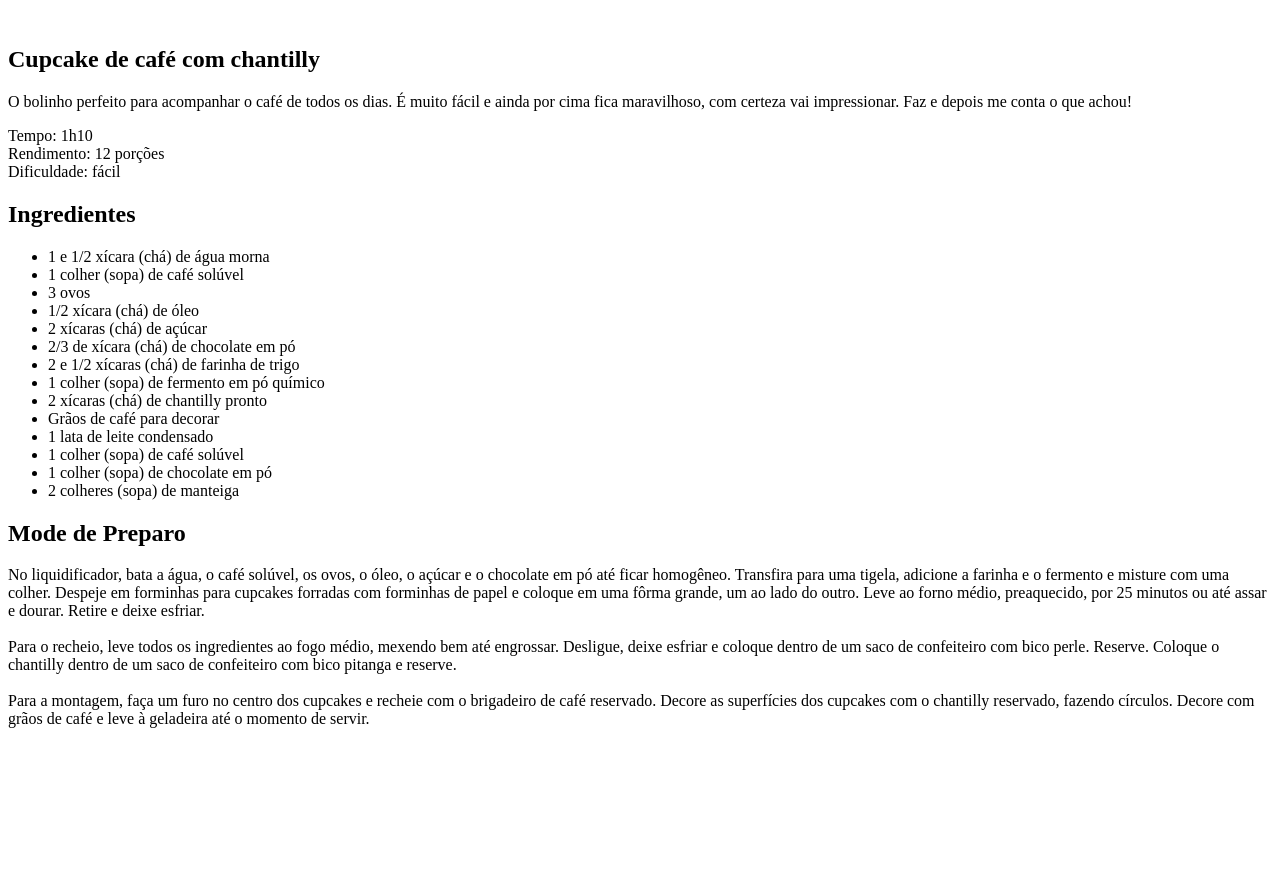
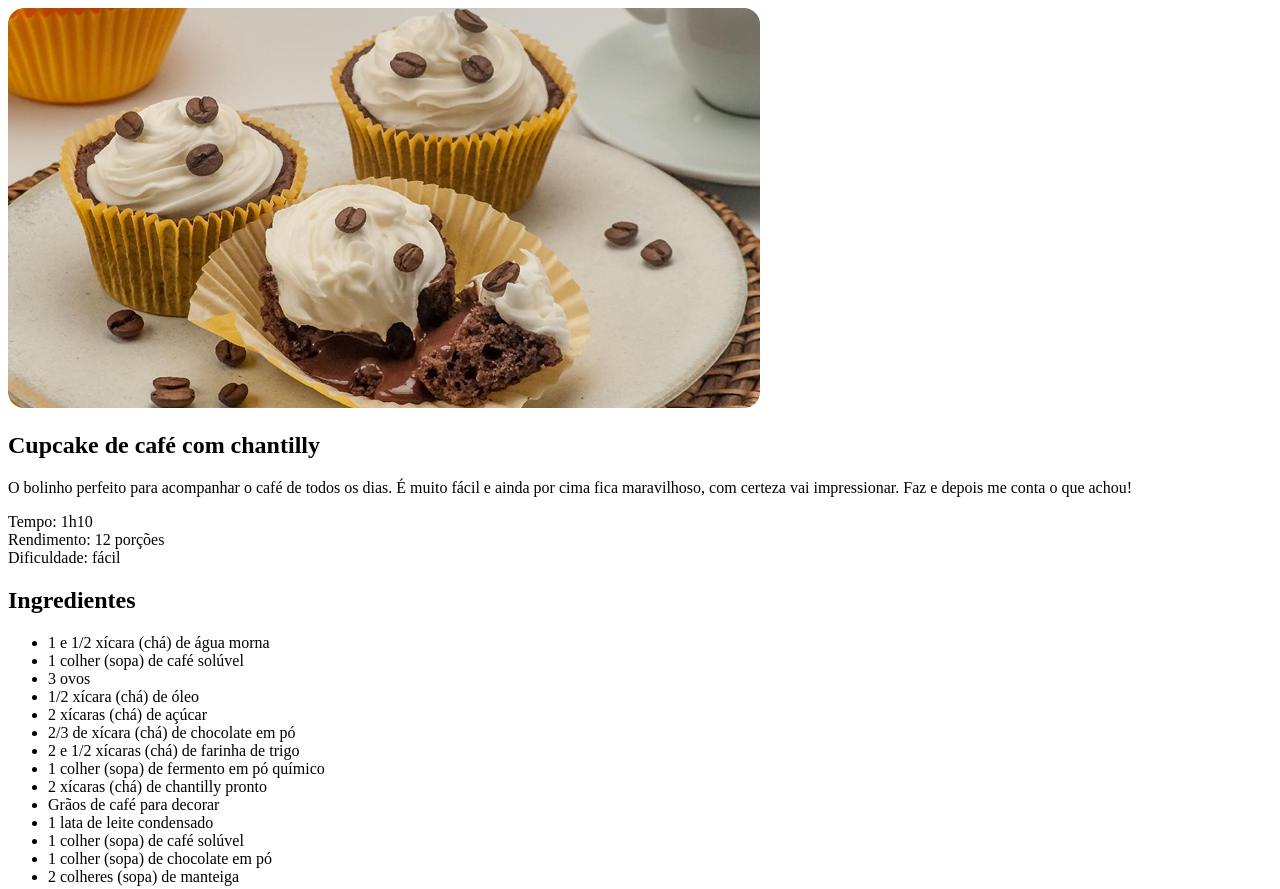
Before and after one commit to PDRBEZERRA/ProjetoReceita, a plain HTML site: page index.html in a window 1280 px wide. Shown: the top 889 px of the page. Before the commit the page ends 800 px from the top, so only its background shows below. Drawn offline with Linux system fonts and the light colour scheme.

Commit message:
adicionando imagens e estilos

```diff
--- a/index.html
+++ b/index.html
@@ -4,10 +4,12 @@
     <meta charset="UTF-8" />
     <meta name="viewport" content="width=device-width, initial-scale=1.0" />
     <title>Página de Receita</title>
+
+    <link rel="stylesheet" href="style.css">
   </head>
   <body>
     <div id="page">
-      <img src="" alt="" />
+      <img src="assets/main-image.jpg" alt="Imagem de um cupcake com graos de cafe e um chantilly" />
       <main>
         <section id="about">
           <h1>Cupcake de café com chantilly</h1>
--- /dev/null
+++ b/style.css
@@ -0,0 +1,3 @@
+img {
+  border-radius: 16px;
+}
```
Also changed, not shown: assets/bg.jpg (added), assets/main-image.jpg (added).
